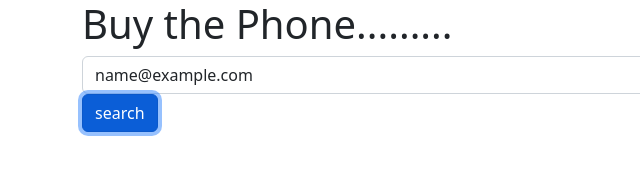
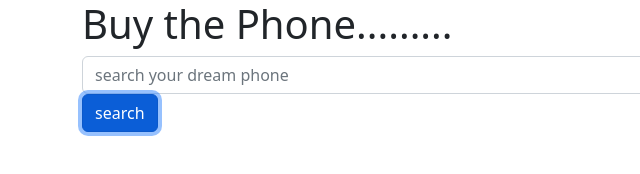
Before and after one commit to arjun1571/phone-hunter-js, a plain HTML site: page index.html in a window 1280 px wide. Both pictures are taken after typing "name@example.com" into the empty fields and a click on the button "search". Shown: the full height of the page, 0-640 px from the left. Drawn offline with nearby package versions, Linux system fonts and the light colour scheme; no server answers.

Commit message:
input option dynamic and search option word done

```diff
--- a/app.js
+++ b/app.js
@@ -1,6 +1,7 @@
 
-const loadData = ()=>{
-    fetch('https://openapi.programming-hero.com/api/phones?search=iphone')
+const loadData = (inputValue)=>{
+    const url = `https://openapi.programming-hero.com/api/phones?search=${inputValue}`
+    fetch(url)
     .then(res=>res.json())
     .then(data=>displayData(data.data))
 }
@@ -11,6 +12,7 @@ loadData();
 const displayData = (phones)=>{
     console.log(phones);
    const disData = document.getElementById("display-phone-data");
+   disData.innerHTML=""
     phones.forEach(phone => {
         const createDiv = document.createElement("div");
         createDiv.innerHTML=`
@@ -29,3 +31,11 @@ const displayData = (phones)=>{
 
     });
 }
+
+
+document.getElementById("search-btn").addEventListener("click",function(){
+    const inputField= document.getElementById("input-value");
+    const inputValue = inputField.value;
+    loadData(inputValue);
+    inputField.value=""
+})
--- a/index.html
+++ b/index.html
@@ -17,8 +17,8 @@
     <main>
         <section>
             <div class="mb-3">
-                <input type="email" class="form-control" placeholder="search your dream phone">
-                <button class="btn btn-primary">search</button>
+                <input id="input-value" type="email" class="form-control" placeholder="search your dream phone">
+                <button id="search-btn" class="btn btn-primary">search</button>
             </div>
         </section>
         <section id="container">
```
